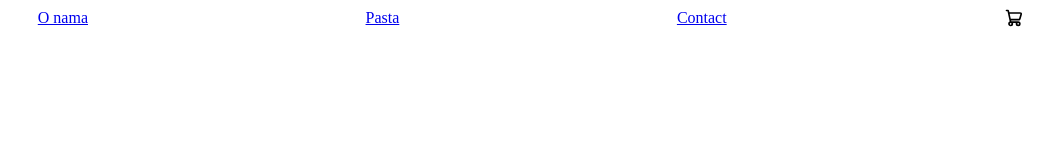
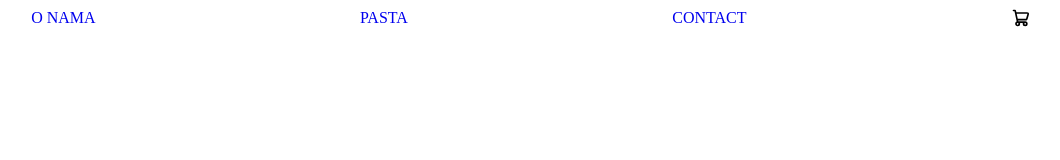
Before and after one commit to devojka-od-papira/pasta-delicija, a React (Create React App) app: page / in a window 1280 px wide. Shown: the top 160 px of the page, without its empty margins (109-1169 px from the left). Built offline with nearby package versions, Linux system fonts and the light colour scheme.

Commit message:
remove text decoratin

```diff
--- a/src/components/navbar/Navbar.module.scss
+++ b/src/components/navbar/Navbar.module.scss
@@ -2,9 +2,14 @@
     display: flex;
     align-items: center;
     justify-content: space-around;
+
+    a {
+        text-decoration: none;
+        text-transform: uppercase;
+    }
 }
 
-.icon{
+.icon {
     width: 20px;
     height: 20px;
 }
```
